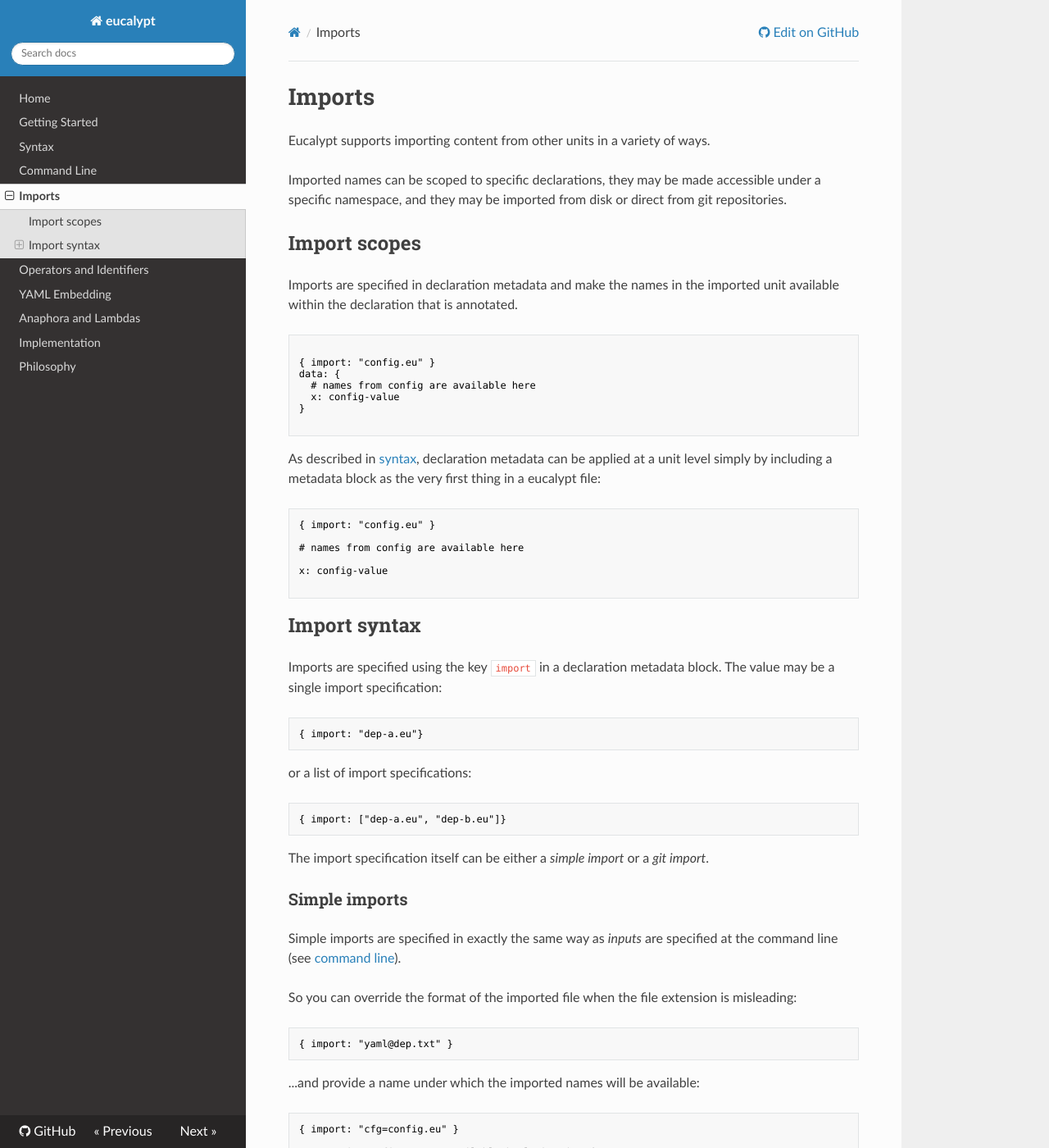
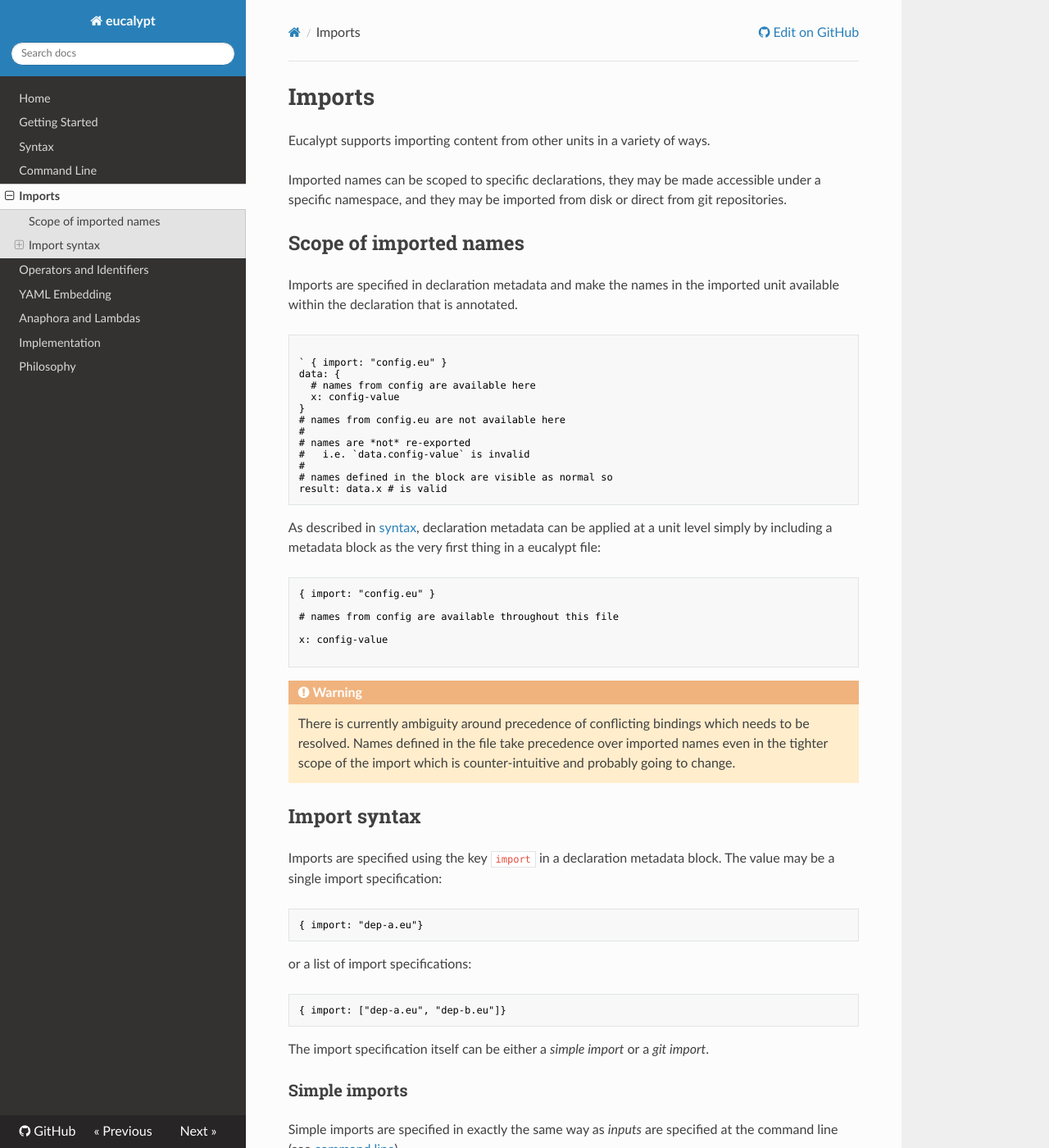
Before and after one commit to curvelogic/eucalypt, an MkDocs documentation site: the page built from docs/imports.md, in a window 1280 px wide and 1400 px high. Shown: the whole window at 82% size. Built offline with MkDocs 1.6.1, drawn with Linux system fonts in a browser that asks for light colours; nearby versions of some CDN libraries.

Commit message:
Note on current behaviour of imports.

````diff
--- a/docs/imports.md
+++ b/docs/imports.md
@@ -7,19 +7,25 @@
 made accessible under a specific namespace, and they may be imported
 from disk or direct from git repositories.
 
-## Import scopes
+## Scope of imported names
 
 Imports are specified in declaration metadata and make the names in
 the imported unit available within the declaration that is annotated.
 
 ```eu
 
-{ import: "config.eu" }
+` { import: "config.eu" }
 data: {
   # names from config are available here
   x: config-value
 }
-
+# names from config.eu are not available here
+#
+# names are *not* re-exported
+#   i.e. `data.config-value` is invalid
+#
+# names defined in the block are visible as normal so
+result: data.x # is valid
 ```
 
 As described in [syntax](syntax.md), declaration metadata can be
@@ -29,11 +35,18 @@
 ```eu
 { import: "config.eu" }
 
-# names from config are available here
+# names from config are available throughout this file
 
 x: config-value
 
 ```
+
+!!! warning
+
+	There is currently ambiguity around precedence of conflicting
+	bindings which needs to be resolved. Names defined in the file
+	take precedence over imported names even in the tighter scope of the
+	import which is counter-intuitive and probably going to change.
 
 ## Import syntax
 
````
Also changed, not shown: 1 other file.
